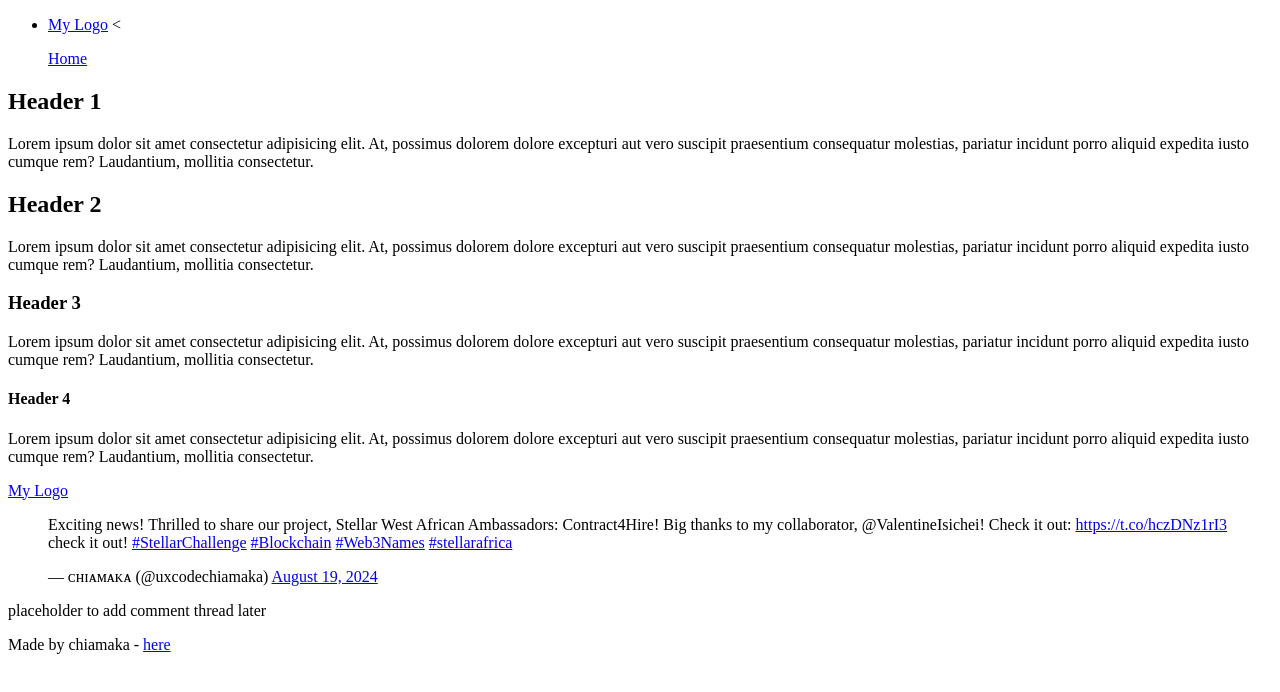
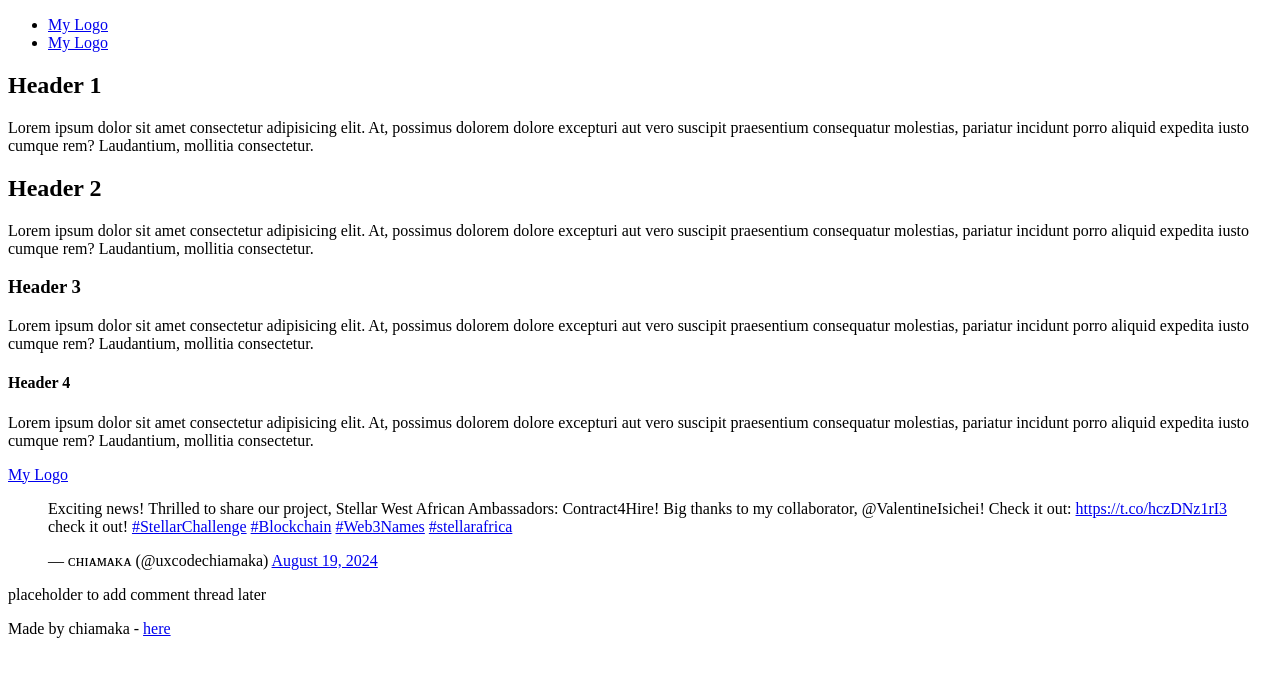
Before and after one commit to uxcodechiamaka/My_First_Portfolio, a plain HTML site: page html_basic/tweets.html in a window 1280 px wide. Drawn offline with Linux system fonts and the light colour scheme.

Commit message:
assignment 3

```diff
--- a/html_basic/tweets.html
+++ b/html_basic/tweets.html
@@ -8,10 +8,8 @@
 <body>
     <header>
         <ul>
-          <li>
-             <a href="https://i.ibb.co/gTDZZT8/ALX-Logo-07.png ">My Logo</a>
-             <<p><a href="./index.html">Home</a></p>
-          </li>
+          <li><a href="https://i.ibb.co/gTDZZT8/ALX-Logo-07.png ">My Logo</a></li>
+          <li><a href="https://i.ibb.co/gTDZZT8/ALX-Logo-07.png ">My Logo</a></li>
         </ul>
     </header>
 
```
Also changed, not shown: html_basic/index.html (+4 -4 lines).
